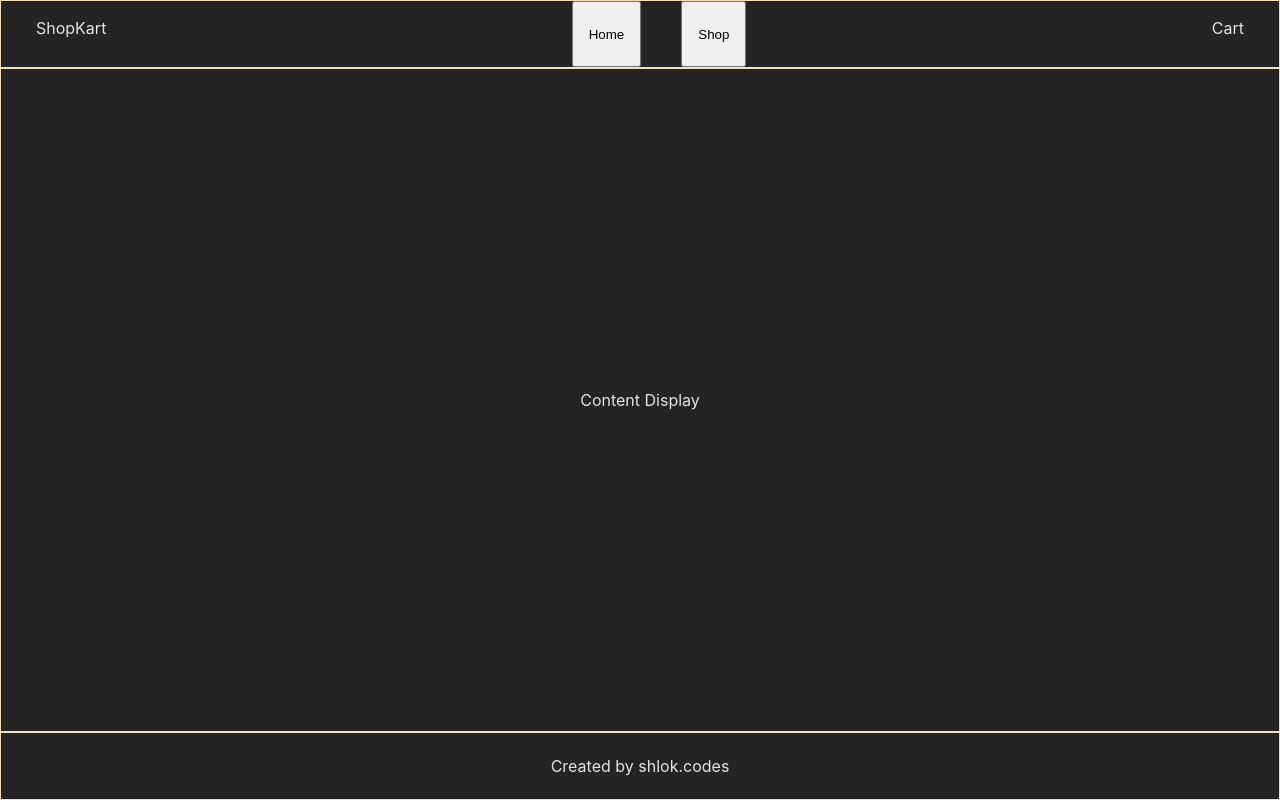
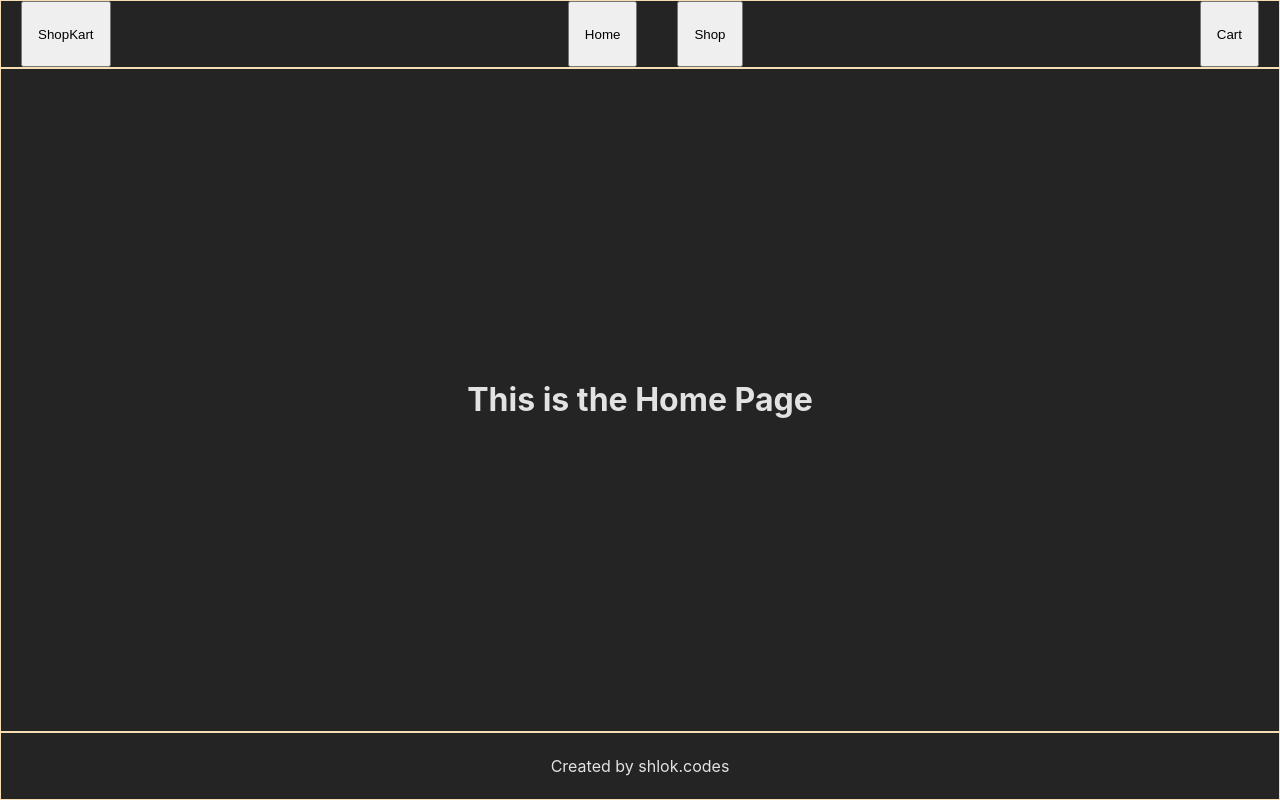
Before and after one commit to shlokmotwani/shopping-cart, a React (Vite) app: page / in a window 1280 px wide. Built offline with nearby package versions, Linux system fonts and the light colour scheme.

Commit message:
feat: control page navigation

```diff
--- a/src/App.jsx
+++ b/src/App.jsx
@@ -1,21 +1,44 @@
+import { useState } from "react";
 import "./App.css";
 import NavButton from "./assets/components/NavButton";
+import { HomePage } from "./assets/pages/HomePage";
+import { ProductPage } from "./assets/pages/ProductPage";
+import { CartPage } from "./assets/pages/CartPage";
 
 function App() {
+  const [pageIndex, setPageIndex] = useState(0);
+
+  function handlePageSwitch() {
+    switch (pageIndex) {
+      case 0:
+        return <HomePage />;
+      case 1:
+        return <ProductPage />;
+      case 2:
+        return <CartPage />;
+    }
+  }
   return (
     <div id="app-wrapper">
       <nav id="header-wrapper">
-        <span>ShopKart</span>
+      <NavButton
+            name="ShopKart"
+            handleClick={() => setPageIndex(0)}
+          ></NavButton>
         <div id="hdr-cntr-btn-grp">
-          <NavButton name="Home"></NavButton>
-          <NavButton name="Shop"></NavButton>
+          <NavButton
+            name="Home"
+            handleClick={() => setPageIndex(0)}
+          ></NavButton>
+          <NavButton
+            name="Shop"
+            handleClick={() => setPageIndex(1)}
+          ></NavButton>
         </div>
 
-        <span>Cart</span>
+        <NavButton name="Cart" handleClick={() => setPageIndex(2)}></NavButton>
       </nav>
-      <div id="content-wrapper">
-        <p>Content Display</p>
-      </div>
+      <div id="content-wrapper">{handlePageSwitch()}</div>
       <div id="footer-wrapper">
         <p>Created by shlok.codes</p>
       </div>
--- a/src/assets/components/NavButton.jsx
+++ b/src/assets/components/NavButton.jsx
@@ -1,11 +1,12 @@
 import PropTypes from 'prop-types';
 
-function NavButton({ name }) {
-  return <button>{name}</button>
+function NavButton({ name, handleClick }) {
+  return <button onClick={handleClick}>{name}</button>
 }
 
 NavButton.propTypes = {
   name: PropTypes.string.isRequired,
+  handleClick: PropTypes.func.isRequired,
 }
 
 export default NavButton;
--- /dev/null
+++ b/src/assets/pages/CartPage.jsx
@@ -0,0 +1,7 @@
+function CartPage(){
+    return(
+        <h1>Checkout Page gets displayed here</h1>
+    );
+}
+
+export {CartPage}
--- /dev/null
+++ b/src/assets/pages/HomePage.jsx
@@ -0,0 +1,7 @@
+function HomePage(){
+    return(
+        <h1>This is the Home Page</h1>
+    );
+}
+
+export {HomePage}
--- /dev/null
+++ b/src/assets/pages/ProductPage.jsx
@@ -0,0 +1,7 @@
+function ProductPage(){
+    return(
+        <h1>This page displays products</h1>
+    );
+}
+
+export {ProductPage}
```
